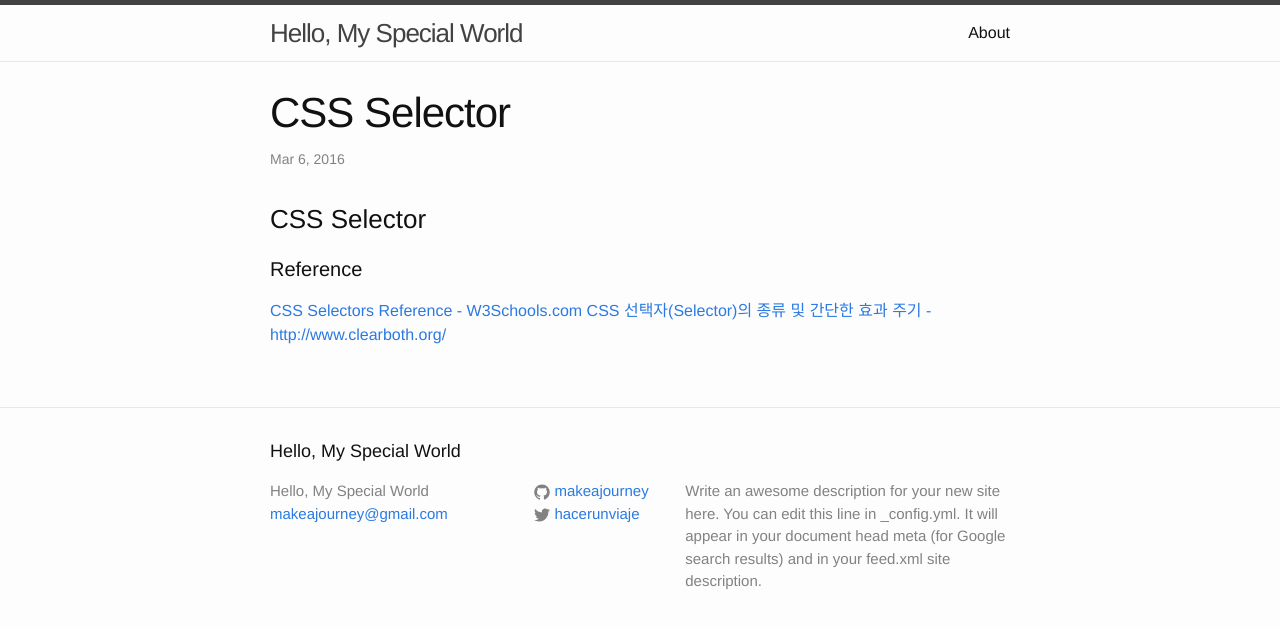
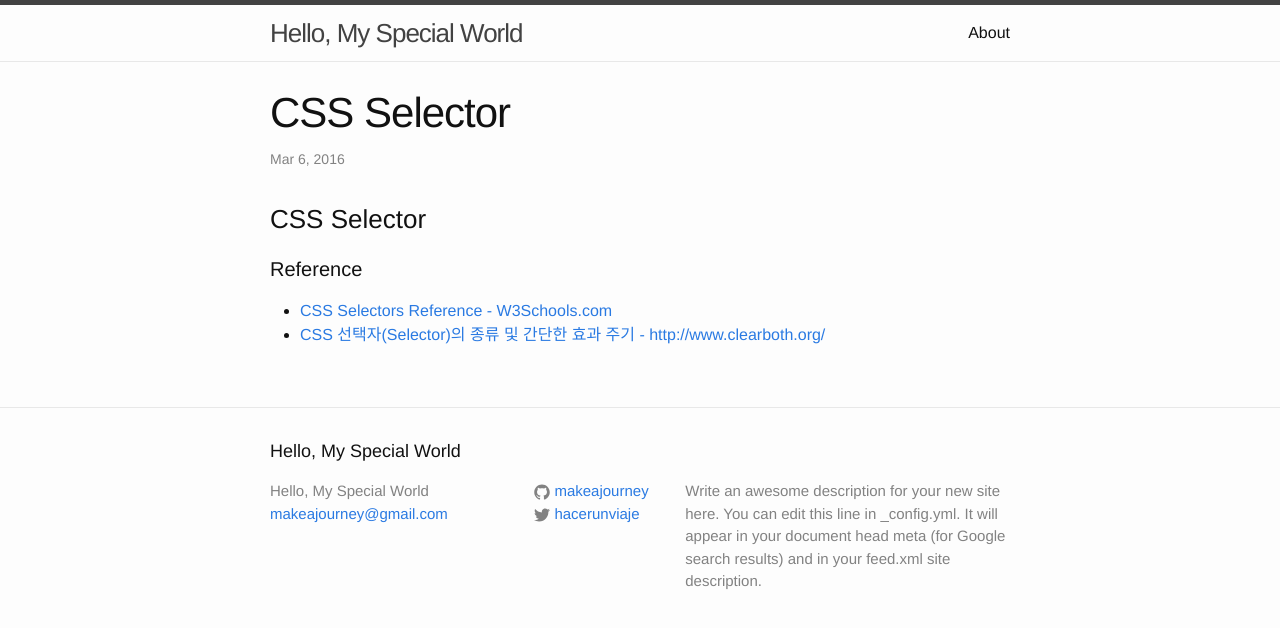
Before and after one commit to makeajourney/makeajourney.github.io, a Jekyll site: the page built from _posts/2016-03-06-css-selector.markdown, in a window 1280 px wide. Shown: the top 628 px of the page. Built offline with Jekyll 4.4.1, drawn with Linux system fonts in a browser that asks for light colours.

```diff
--- a/_posts/2016-03-06-css-selector.markdown
+++ b/_posts/2016-03-06-css-selector.markdown
@@ -7,5 +7,5 @@ layout : post
 ### CSS Selector
 
 #### Reference
-[CSS Selectors Reference - W3Schools.com](http://www.w3schools.com/cssref/css_selectors.asp)
-[CSS 선택자(Selector)의 종류 및 간단한 효과 주기 - http://www.clearboth.org/](http://www.clearboth.org/css3_1_by_isdn386/)
+* [CSS Selectors Reference - W3Schools.com](http://www.w3schools.com/cssref/css_selectors.asp)
+* [CSS 선택자(Selector)의 종류 및 간단한 효과 주기 - http://www.clearboth.org/](http://www.clearboth.org/css3_1_by_isdn386/)
```
